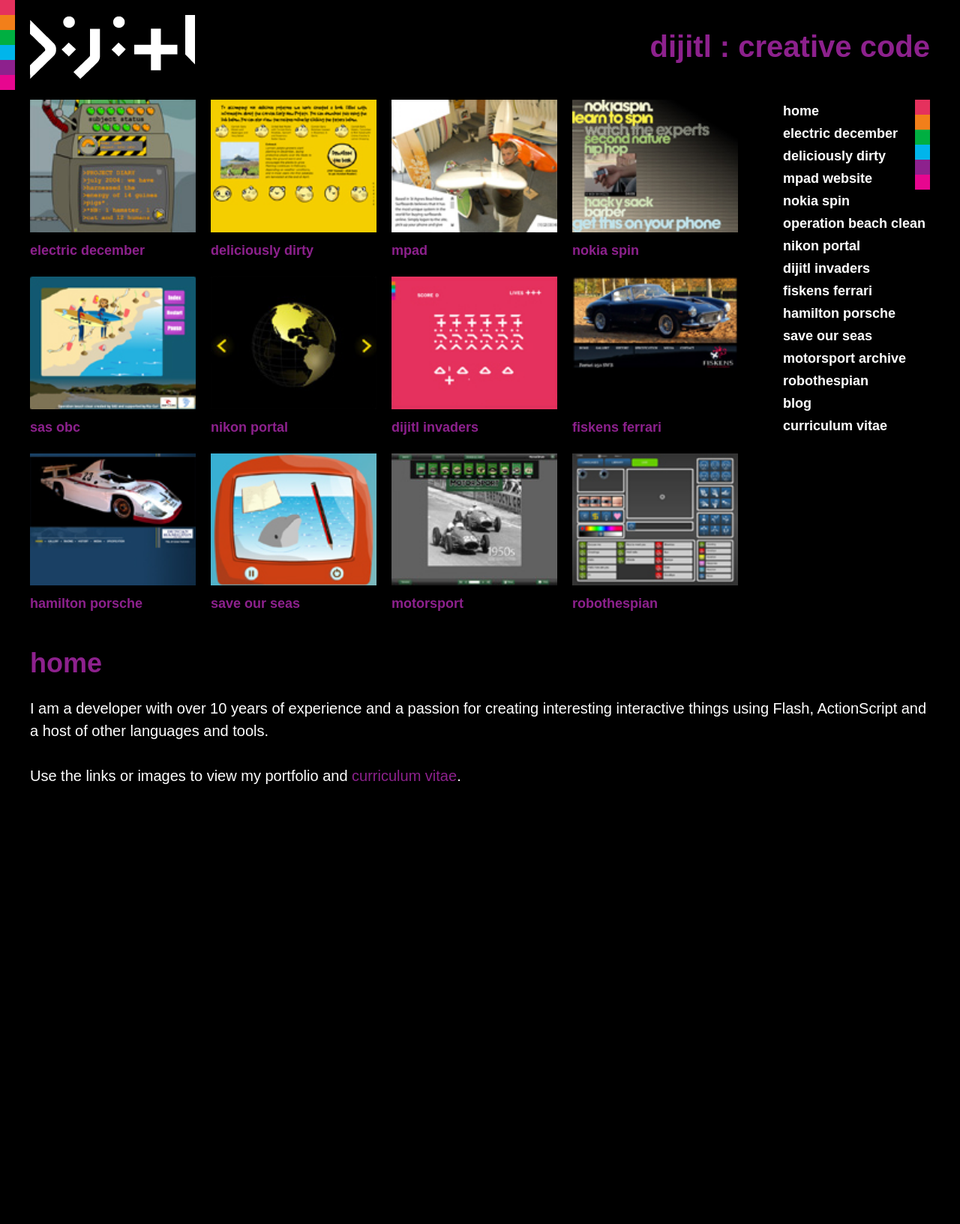
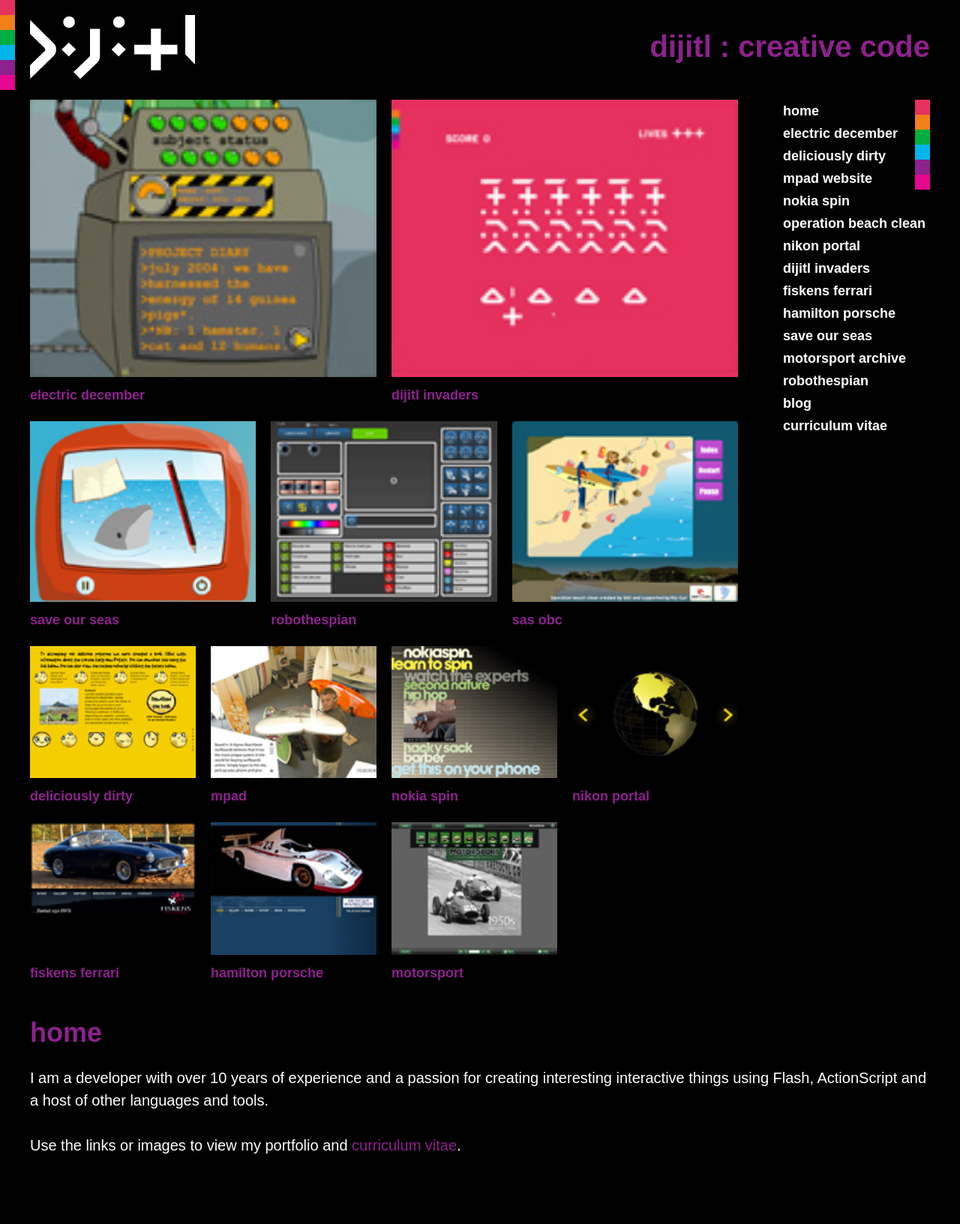
Before and after one commit to glenpike/dijitl, a Jekyll site: the page built from grid_index.md, in a window 1280 px wide. Shown: the whole page at 75% size. Built offline with Jekyll 4.4.1, drawn with Linux system fonts in a browser that asks for light colours; before the commit the page ends 1140 px from its top, so only the background shows below that.

Commit message:
Experimenting with different sized items on the grid.
Trying to get it to fill the gaps.  Currently looking at pyramid kind
of effect, but would be better to make it more irregular.
Need different aspect images to make it interesting.

```diff
--- a/_layouts/grid_home.html
+++ b/_layouts/grid_home.html
@@ -29,11 +29,41 @@
   <div class="wrapper">
     <div class="grid_8 thumbnail-box">
       <ul class="thumbnails">
-        <li>
+        <li class="grid-6x6">
           <a class="link-pic thumbnail-link" href="electric-december">
             <img class="link-pic__img" src="images/small/electricdecember.jpg"
               alt="electric december - picture of a flash website created showcasing renewable energy inventions by schoolkids" />
             <span class="link-pic__text thumbnail-link__text colourchange">electric december </span>
+          </a>
+        </li>
+        <li class="grid-6x6">
+          <a class="link-pic thumbnail-link" href="dijitl-invaders">
+            <img class="link-pic__img" src="images/small/invaders-game.jpg"
+              alt="dijitl invaders game - picture of a flash space invaders game made out of typography" />
+            <span class="link-pic__text thumbnail-link__text colourchange">dijitl invaders</span>
+          </a>
+        </li>
+
+        <li class="grid-4x4">
+          <a class="link-pic thumbnail-link" href="sas-sos">
+            <img class="link-pic__img" src="images/small/sas-sos.jpg"
+              alt="sas save our seas - picture of another flash website used as an educational resource to teach about pollution" />
+            <span class="link-pic__text thumbnail-link__text colourchange">save our seas </span>
+          </a>
+        </li>
+
+        <li class="grid-4x4">
+          <a class="link-pic thumbnail-link" href="robothespian">
+            <img class="link-pic__img" src="images/small/robothespian-live.jpg"
+              alt="engineered arts robothespian - picture of a flash kiosk application used to control animatronic robots" />
+            <span class="link-pic__text thumbnail-link__text colourchange">robothespian</span>
+          </a>
+        </li>
+        <li class="grid-4x4">
+          <a class="link-pic thumbnail-link" href="sas-obc">
+            <img class="link-pic__img" src="images/small/sas-obc.jpg"
+              alt="sas operation beach clean - picture of a flash website used as an educational resource to teach about pollution" />
+            <span class="link-pic__text thumbnail-link__text colourchange">sas obc</span>
           </a>
         </li>
         <li>
@@ -50,6 +80,7 @@
             <span class="link-pic__text thumbnail-link__text colourchange">mpad</span>
           </a>
         </li>
+
         <li>
           <a class="link-pic thumbnail-link" href="nokia-spin">
             <img class="link-pic__img" src="images/small/nokia-spin.jpg"
@@ -57,25 +88,12 @@
             <span class="link-pic__text thumbnail-link__text colourchange">nokia spin</span>
           </a>
         </li>
-        <li>
-          <a class="link-pic thumbnail-link" href="sas-obc">
-            <img class="link-pic__img" src="images/small/sas-obc.jpg"
-              alt="sas operation beach clean - picture of a flash website used as an educational resource to teach about pollution" />
-            <span class="link-pic__text thumbnail-link__text colourchange">sas obc</span>
-          </a>
-        </li>
+
         <li>
           <a class="link-pic thumbnail-link" href="nikon-instruments">
             <img class="link-pic__img" src="images/small/nikon-globe.jpg"
               alt="nikon portal - picture of the entry page to a web portal with terrible UX that required people to wait for a globe animation before being required to navigate to their local region" />
             <span class="link-pic__text thumbnail-link__text colourchange">nikon portal</span>
-          </a>
-        </li>
-        <li>
-          <a class="link-pic thumbnail-link" href="dijitl-invaders">
-            <img class="link-pic__img" src="images/small/invaders-game.jpg"
-              alt="dijitl invaders game - picture of a flash space invaders game made out of typography" />
-            <span class="link-pic__text thumbnail-link__text colourchange">dijitl invaders</span>
           </a>
         </li>
         <li>
@@ -92,13 +110,9 @@
             <span class="link-pic__text thumbnail-link__text colourchange">hamilton porsche </span>
           </a>
         </li>
-        <li>
-          <a class="link-pic thumbnail-link" href="sas-sos">
-            <img class="link-pic__img" src="images/small/sas-sos.jpg"
-              alt="sas save our seas - picture of another flash website used as an educational resource to teach about pollution" />
-            <span class="link-pic__text thumbnail-link__text colourchange">save our seas </span>
-          </a>
-        </li>
+
+
+
         <li>
           <a class="link-pic thumbnail-link" href="motorsport">
             <img class="link-pic__img" src="images/small/motorsport.jpg"
@@ -106,13 +120,7 @@
             <span class="link-pic__text thumbnail-link__text colourchange">motorsport</span>
           </a>
         </li>
-        <li>
-          <a class="link-pic thumbnail-link" href="robothespian">
-            <img class="link-pic__img" src="images/small/robothespian-live.jpg"
-              alt="engineered arts robothespian - picture of a flash kiosk application used to control animatronic robots" />
-            <span class="link-pic__text thumbnail-link__text colourchange">robothespian</span>
-          </a>
-        </li>
+
       </ul>
     </div>
     <div class="grid_4 menu_box">
--- a/css/grid_main.scss
+++ b/css/grid_main.scss
@@ -218,8 +218,8 @@
   display: grid;
   grid-gap: 20px;
   grid-auto-flow: dense;
-  grid-template-columns: 25% 25% 25% 25%;
-  grid-template-columns: 1fr 1fr 1fr 1fr;
+  // grid-template-columns: 25% 25% 25% 25%;
+  grid-template-columns: repeat(12, 1fr); // 1fr 1fr 1fr;
   margin: 0;
   padding: 0;
 }
@@ -227,6 +227,20 @@
 .thumbnails li {
   margin: 0;
   padding: 0;
+  grid-column-end: span 3;
+  grid-row-end: span 3;
+  &.grid-2x2 {
+    grid-column-end: span 2;
+    grid-row-end: span 2;
+  }
+  &.grid-4x4 {
+    grid-column-end: span 4;
+    grid-row-end: span 4;
+  }
+  &.grid-6x6 {
+    grid-column-end: span 6;
+    grid-row-end: span 6;
+  }
 }
 
 .thumbnails li a {
```
